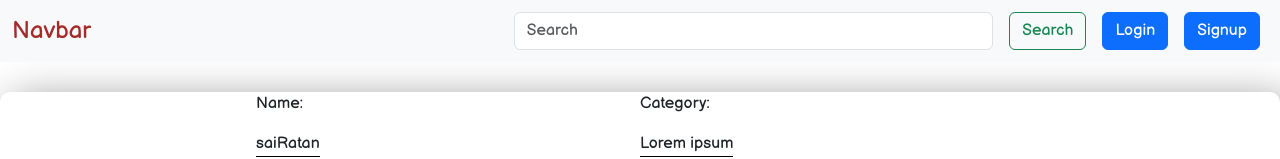
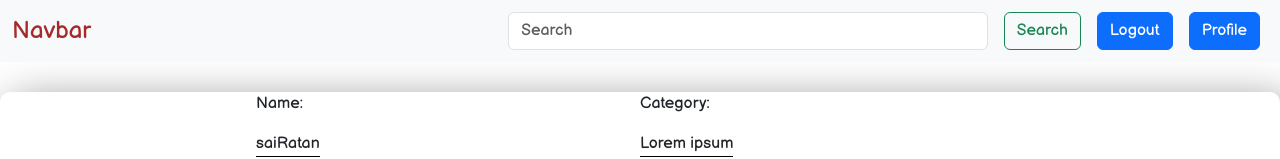
Before and after one commit to SaiRatan1/TRINIT_HACK101_DEV, a React (Create React App) app in the folder hack101/: page /ngosignup in a window 1280 px wide. Shown: the top 159 px of the page. Built offline with nearby package versions, Linux system fonts and the light colour scheme.

Commit message:
NewCommit

```diff
--- a/hack101/src/App.js
+++ b/hack101/src/App.js
@@ -12,26 +12,28 @@ import Homepage from './homepage'
 import Navbar from './navbar'
 import Userdata from './userdata'
 import Ngodata from './ngodata'
+import CredState from './context/Credentials/credState';
 
 function App() {
-
+    window.localStorage.removeItem('credentials')
     console.log('App component is reloading');
 
   return (
     <>
+    <CredState>
         <Router>
         <Navbar/>
         <Ngodata/>
         {/* <Userdata />  */}
             <Routes>
 
-            <Route path='/' element={<Homepage />}></Route>
+            <Route exact path='/' element={<Homepage />}></Route>
             <Route exact path='/usersignup' element={<Usersignup />}></Route>
             <Route exact path='/login' element={<Login />}></Route>
             <Route exact path='/userdata' element={<Userdata />}></Route>
             </Routes>
         </Router>
-
+        </CredState>
     </>
   );
 }
--- a/hack101/src/context/Credentials/credState.js
+++ b/hack101/src/context/Credentials/credState.js
@@ -2,10 +2,10 @@ import React from "react";
 import CredContext from "./credContext";
 import { useState } from "react";
 const CredState = (props) =>{
-    const [user,setUser] = useState('')
+    const [credentials,setCredentials] = useState({notloggedin:'notloggedin'})
 
     return(
-        <CredContext.Provider value={{user,setUser}}>
+        <CredContext.Provider value={{credentials,setCredentials}}>
             {props.children}
         </CredContext.Provider>
     )
--- a/hack101/src/navbar.js
+++ b/hack101/src/navbar.js
@@ -1,6 +1,29 @@
 import React from 'react'
+import {useContext,useRef} from 'react'
 import {Link} from 'react-router-dom'
+import CredContext from './context/Credentials/credContext'
+
 const Navbar = () => {
+
+    const credentials = useContext(CredContext);
+    console.log(window.localStorage.getItem('credentials'),'from localstorage in navbar')
+    // if(JSON.stringify(localStorage.getItem("credentials"))!==JSON.stringify({})){
+    //     credentials.setCredentials(localStorage.getItem(credentials));
+    // }
+
+
+
+    // console.log(JSON.stringify(credentials.credentials)===JSON.stringify({}))
+    const Logoutfun = async ()=>{
+        const token = await fetch('/api/auth/logout',{
+            method:"GET",
+        })
+        credentials.setCredentials({notloggedin:'notloggedin'});
+        // window.localStorage.removeItem('credentials')
+        window.localStorage.setItem('credentials',JSON.stringify({notloggedin:'notloggedin'}))
+
+    }
+
   return (
     <div>
       <nav className="navbar navbar-expand-lg bg-body-tertiary">
@@ -18,9 +41,16 @@ const Navbar = () => {
         <input className="form-control me-2 " type="search" placeholder="Search" aria-label="Search" />
         <button className="btn btn-outline-success mx-2 " type="submit">Search</button>
       </form>
-      <Link to="/login">
-      <button className="btn btn-primary mx-2" type="submit" >Login</button></Link>
-      <button className="btn  btn-primary mx-2" type="submit">Signup</button>
+      {(JSON.stringify(window.localStorage.getItem('credentials'))===JSON.stringify({notloggedin:'notloggedin'})|| JSON.stringify(window.localStorage.getItem('credentials'))===null) && <><Link to="/login">
+
+    <button className="btn btn-primary mx-2" type="submit" >Login</button></Link>
+     <Link to="/usersignup">
+     <button className="btn  btn-primary mx-2" type="submit">Signup</button></Link></>}
+     {(JSON.stringify(window.localStorage.getItem('credentials'))!==JSON.stringify({notloggedin:'notloggedin'})) && <><Link to="/">
+
+    <button className="btn btn-primary mx-2" type="submit" onClick={Logoutfun}>Logout</button></Link><Link to="/usersignup">
+     <button className="btn  btn-primary mx-2" type="submit">Profile</button></Link></>}
+
     </div>
   </div>
 </nav>
--- a/hack101/src/ngologin.js
+++ b/hack101/src/ngologin.js
@@ -1,12 +1,12 @@
 import React from 'react'
-import { useState } from 'react'
+import { useState,useContext,useEffect } from 'react'
 import { useNavigate, Link } from 'react-router-dom'
 
-import CredContext from '../context/Credentials/credContext'
+import CredContext from './context/Credentials/credContext'
 
 const Login = () => {
     const credentials = useContext(CredContext);
-
+    const [cred,setCred] = useState({})
 
     const navigate = useNavigate();
     const [user, setUser] = useState({ email: "", password: "" });
@@ -38,11 +38,31 @@ const Login = () => {
             alert('Invalid Credentials')
         }
         else {
-            console.log(user.email, "this is from function")
-            // credentials.setUser(user.email);
-            navigate('/home');
+            setCred(data);
+            // console.log(credentials.credentials,'credentials from login component')
+            // window.localStorage.setItem('credentials',credentials.credentials);
+            // console.log(window.localStorage.getItem('credentials'), "localstorage from login component ")
+            // console.log(user.email, "this is from function")
+            credentials.setCredentials(data);
+            window.localStorage.setItem('credentials',JSON.stringify(data))
+            navigate('/');
         }
     }
+
+
+
+    useEffect(()=>{
+        const data = JSON.parse(window.localStorage.getItem('credentials'))
+            credentials.setCredentials(data);
+
+    },[])
+
+
+
+    useEffect(()=>{
+        window.localStorage.setItem('credentials',JSON.stringify(credentials.credentials)) // try using json.stringify
+    },[credentials.credentials])
+
 
 
     return (
```
